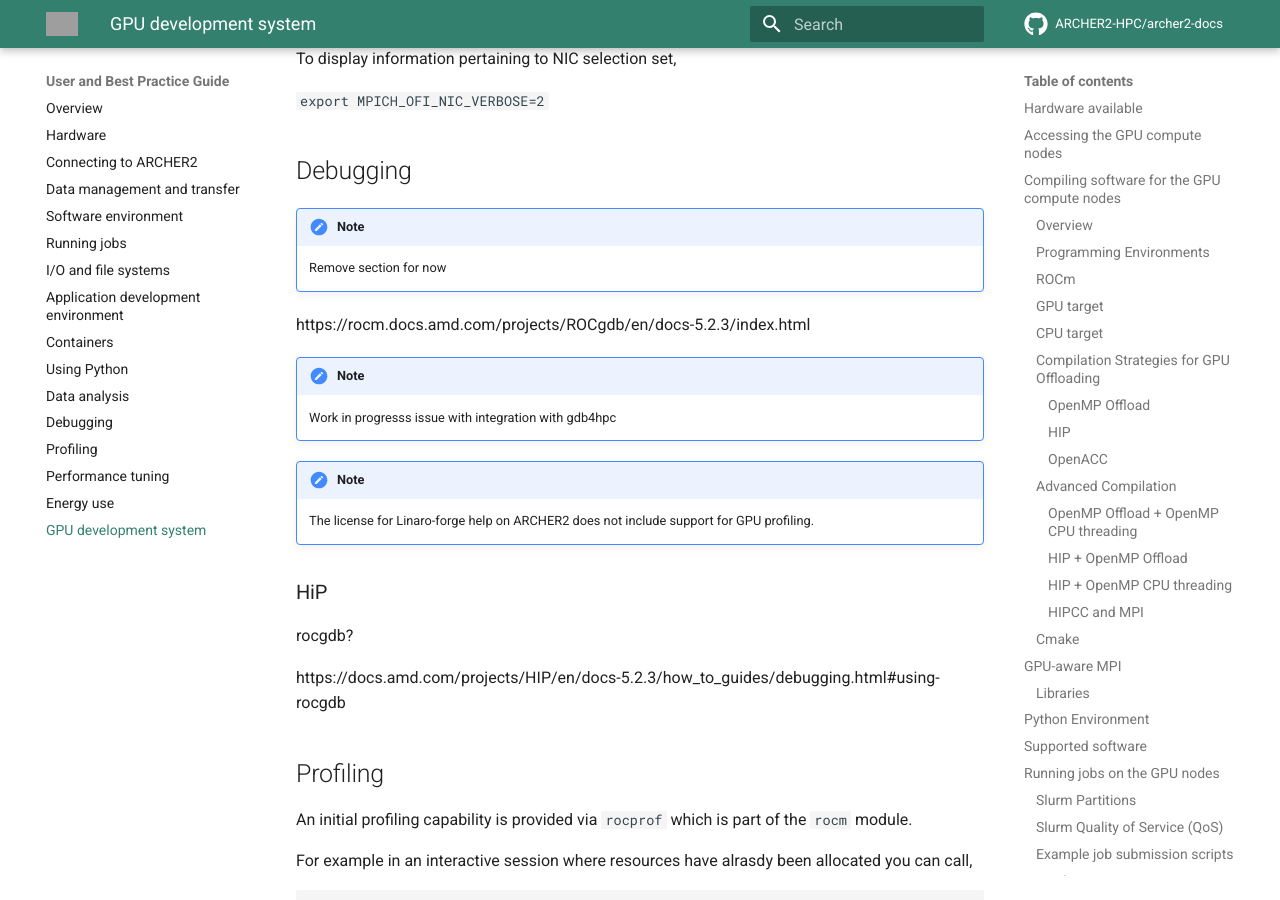
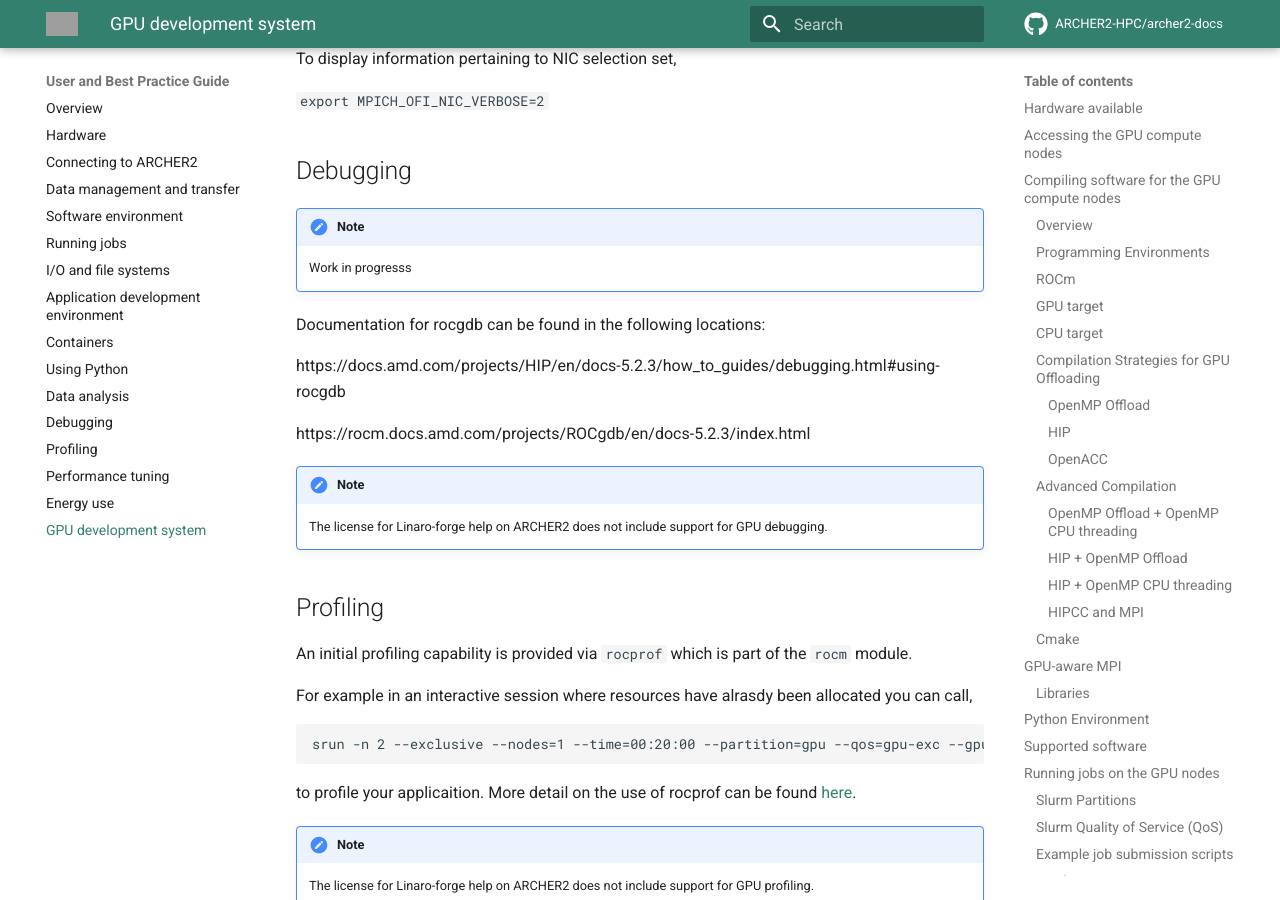
Before and after one commit to ARCHER2-HPC/archer2-docs, an MkDocs documentation site: the page built from docs/user-guide/gpu.md, in a window 1280 px wide and 900 px high, scrolled down 17302 px. Built offline with MkDocs 1.6.1 and Material for MkDocs 9.7.7, drawn with Linux system fonts in a browser that asks for light colours; comment, search, counter and statistics services are not loaded; grey boxes are pictures that could not be loaded.

Commit message:
update debugging section

```diff
--- a/docs/user-guide/gpu.md
+++ b/docs/user-guide/gpu.md
@@ -806,26 +806,17 @@
 ## Debugging
 
 !!! Note
-    Remove section for now
+    Work in progresss
 
+Documentation for rocgdb can be found in the following locations:
+
+https://docs.amd.com/projects/HIP/en/docs-5.2.3/how_to_guides/debugging.html#using-rocgdb
 
 https://rocm.docs.amd.com/projects/ROCgdb/en/docs-5.2.3/index.html
 
-!!! Note
-    Work in progresss issue with integration with gdb4hpc
-
 
 !!! Note
-    The license for Linaro-forge help on ARCHER2 does not include support for GPU profiling.
-
-### HiP
-
-
-rocgdb?
-
-https://docs.amd.com/projects/HIP/en/docs-5.2.3/how_to_guides/debugging.html#using-rocgdb
-
-
+    The license for Linaro-forge help on ARCHER2 does not include support for GPU debugging.
 
 ## Profiling
 
```
